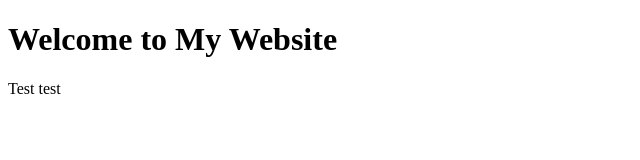
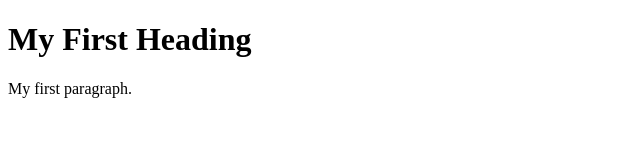
Before and after one commit to 4efam/4efam.github.io, a plain HTML site: page main/index.html in a window 1280 px wide. Shown: the whole page, without its empty margins (0-640 px from the left). Drawn offline with Linux system fonts and the light colour scheme.

Commit message:
Update index.html

```diff
--- a/main/index.html
+++ b/main/index.html
@@ -1,12 +1,10 @@
 <!DOCTYPE html>
-<html lang="en">
-<head>
-    <meta charset="UTF-8">
-    <meta name="viewport" content="width=device-width, initial-scale=1.0">
-    <title>My Website</title>
-</head>
+<html>
 <body>
-    <h1>Welcome to My Website</h1>
-    <p>Test test</p>
+
+<h1>My First Heading</h1>
+
+<p>My first paragraph.</p>
+
 </body>
 </html>
```
